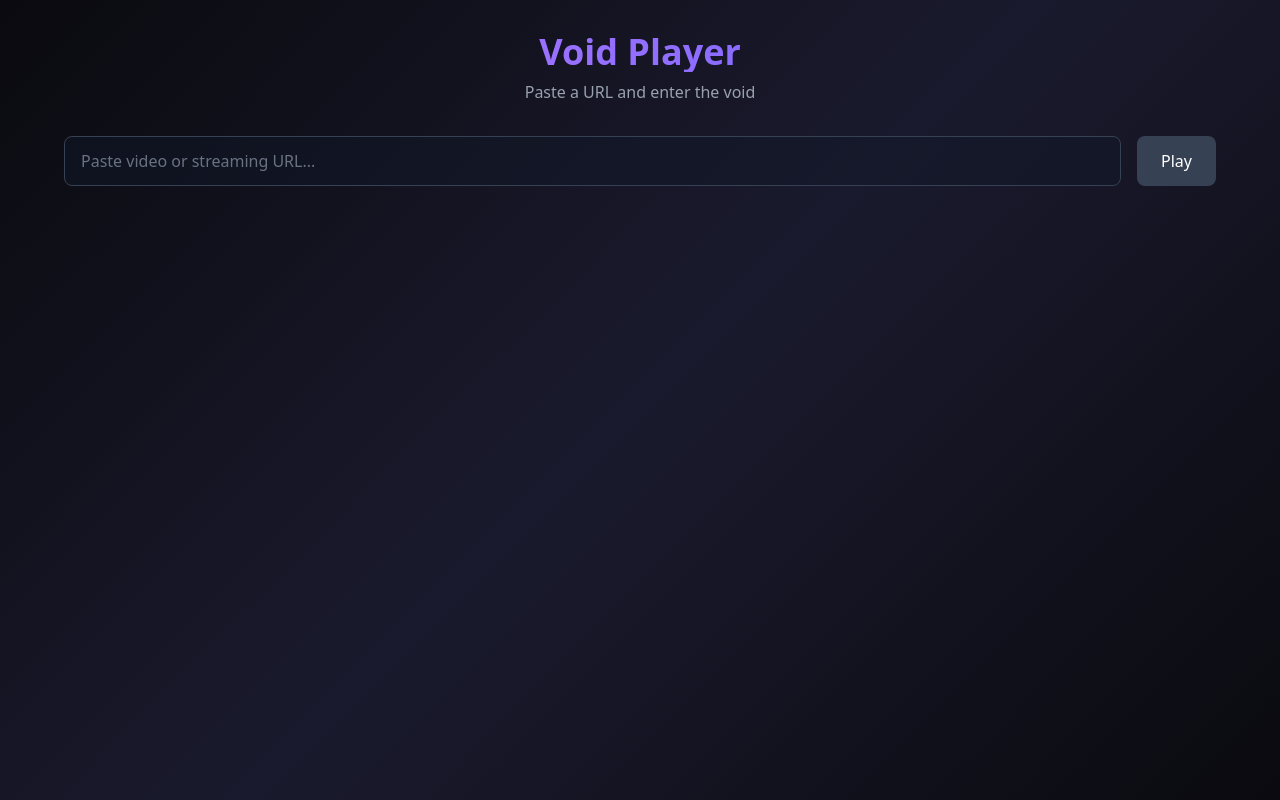
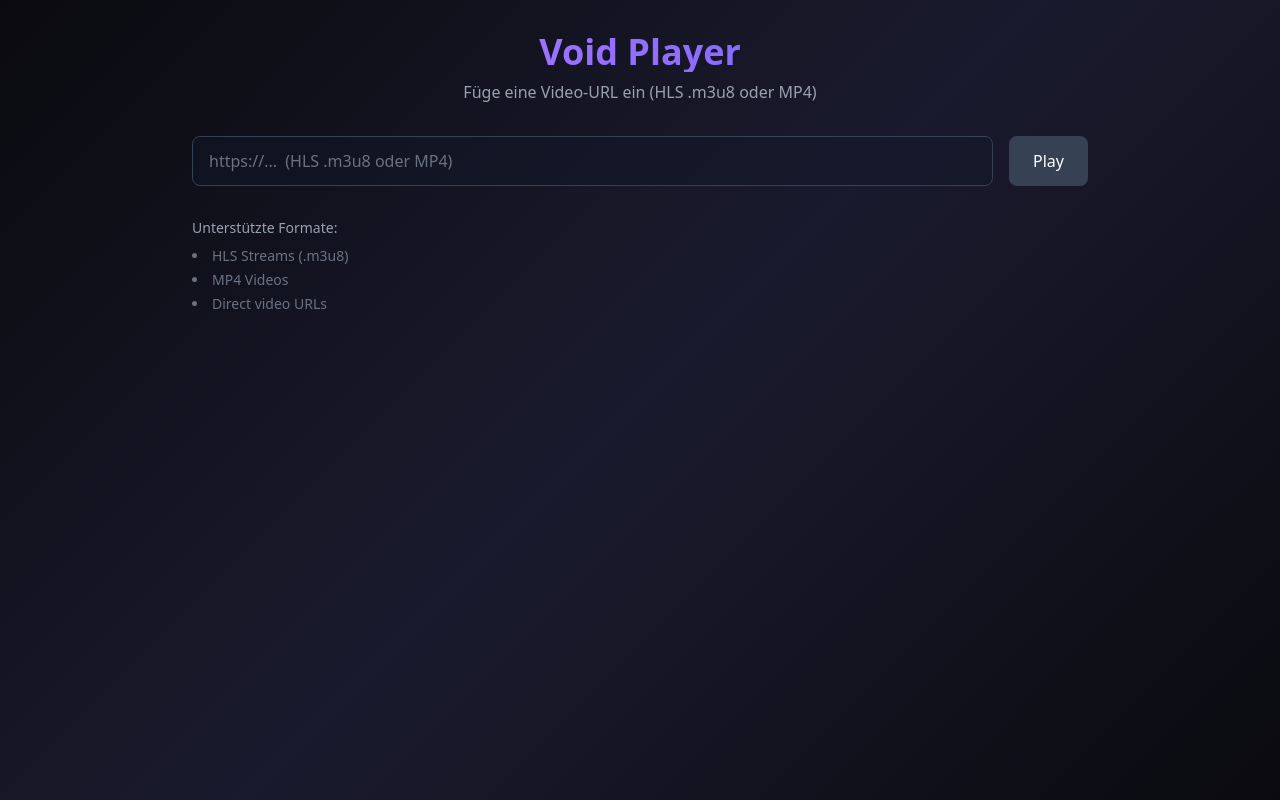
Before and after one commit to MichalSy/void-stream, a Next.js app: page /player in a window 1280 px wide. Built offline with nearby package versions, Linux system fonts and the light colour scheme; what @michalsy/aiko-webapp-core would draw is missing.

Commit message:
💡 Add helpful extraction instructions
- Client-side can't extract JS-heavy streaming sites
- Show clear instructions for manual URL extraction
- Suggest browser extensions

```diff
--- a/app/player/page.tsx
+++ b/app/player/page.tsx
@@ -9,53 +9,50 @@ export default function PlayerPage() {
   const [extracting, setExtracting] = useState(false)
   const [error, setError] = useState('')
 
-  const handleExtract = async () => {
+  const extractVoeUrl = async (url: string): Promise<string | null> => {
+    // For VOE links, we need to open in new tab and extract
+    // This is a limitation - VOE requires JS execution
+    return null
+  }
+
+  const handlePlay = async () => {
     if (!url.trim()) return
 
-    setExtracting(true)
     setError('')
 
-    try {
-      const res = await fetch('/api/extract', {
-        method: 'POST',
-        headers: { 'Content-Type': 'application/json' },
-        body: JSON.stringify({ url })
-      })
+    // Direct video URL
+    if (url.includes('.m3u8') || url.includes('.mp4')) {
+      setVideoUrl(url)
+      return
+    }
 
-      const data = await res.json()
+    // For streaming sites, show instructions
+    if (url.includes('s.to') || url.includes('voe.sx')) {
+      setError(`Auto-Extraction für ${url.includes('s.to') ? 's.to' : 'VOE'} nicht möglich.
 
-      if (data.error) {
-        setError(data.error)
-      } else {
-        setVideoUrl(data.videoUrl)
-      }
-    } catch (err) {
-      setError('Failed to extract video URL')
-    } finally {
-      setExtracting(false)
+So bekommst du die Video-URL:
+1. Öffne ${url} in einem neuen Tab
+2. Öffne Browser DevTools (F12) → Network Tab
+3. Spiele das Video ab
+4. Suche nach ".m3u8" in den Network Requests
+5. Kopiere die URL und füge sie hier ein
+
+Tipp: Nutze die Browser-Extension "Video DownloadHelper" für einfachere Extraction.`)
+      return
     }
-  }
 
-  const handlePlay = () => {
-    if (url.trim()) {
-      // Check if it's already a direct video URL
-      if (url.includes('.m3u8') || url.includes('.mp4')) {
-        setVideoUrl(url)
-      } else {
-        handleExtract()
-      }
-    }
+    setVideoUrl(url)
   }
 
   return (
     <main className="min-h-screen void-gradient p-8">
-      <div className="max-w-6xl mx-auto space-y-8">
+      <div className="max-w-4xl mx-auto space-y-8">
         {/* Header */}
         <div className="text-center">
           <h1 className="text-4xl font-bold bg-gradient-to-r from-purple-400 to-indigo-500 bg-clip-text text-transparent">
             Void Player
           </h1>
-          <p className="text-gray-400 mt-2">Paste a URL and enter the void</p>
+          <p className="text-gray-400 mt-2">Füge eine Video-URL ein (HLS .m3u8 oder MP4)</p>
         </div>
 
         {/* URL Input */}
@@ -65,21 +62,21 @@ export default function PlayerPage() {
             value={url}
             onChange={(e) => setUrl(e.target.value)}
             onKeyDown={(e) => e.key === 'Enter' && handlePlay()}
-            placeholder="Paste video or streaming URL..."
+            placeholder="https://...  (HLS .m3u8 oder MP4)"
             className="flex-1 px-4 py-3 bg-gray-900/50 border border-gray-700 rounded-lg focus:outline-none focus:border-indigo-500 text-white placeholder-gray-500"
           />
           <button
             onClick={handlePlay}
-            disabled={extracting || !url.trim()}
+            disabled={!url.trim()}
             className="px-6 py-3 bg-indigo-600 hover:bg-indigo-700 disabled:bg-gray-700 rounded-lg font-medium transition"
           >
-            {extracting ? 'Extracting...' : 'Play'}
+            Play
           </button>
         </div>
 
-        {/* Error */}
+        {/* Error / Instructions */}
         {error && (
-          <div className="p-4 bg-red-900/30 border border-red-700 rounded-lg text-red-400">
+          <div className="p-4 bg-gray-900/50 border border-gray-700 rounded-lg text-gray-300 whitespace-pre-line">
             {error}
           </div>
         )}
@@ -88,6 +85,16 @@ export default function PlayerPage() {
         {videoUrl && (
           <VideoPlayer src={videoUrl} />
         )}
+
+        {/* Help Section */}
+        <div className="text-gray-500 text-sm space-y-2">
+          <p className="font-medium text-gray-400">Unterstützte Formate:</p>
+          <ul className="list-disc list-inside space-y-1">
+            <li>HLS Streams (.m3u8)</li>
+            <li>MP4 Videos</li>
+            <li>Direct video URLs</li>
+          </ul>
+        </div>
       </div>
     </main>
   )
--- a/package.json
+++ b/package.json
@@ -13,6 +13,7 @@
     "@supabase/supabase-js": "^2.48.0",
     "hls.js": "^1.5.18",
     "next": "^16.1.6",
+    "playwright": "^1.58.2",
     "react": "^19.0.0",
     "react-dom": "^19.0.0"
   },
```
Also changed, not shown: 2 other files (tests, documents, lock files or other folders).
